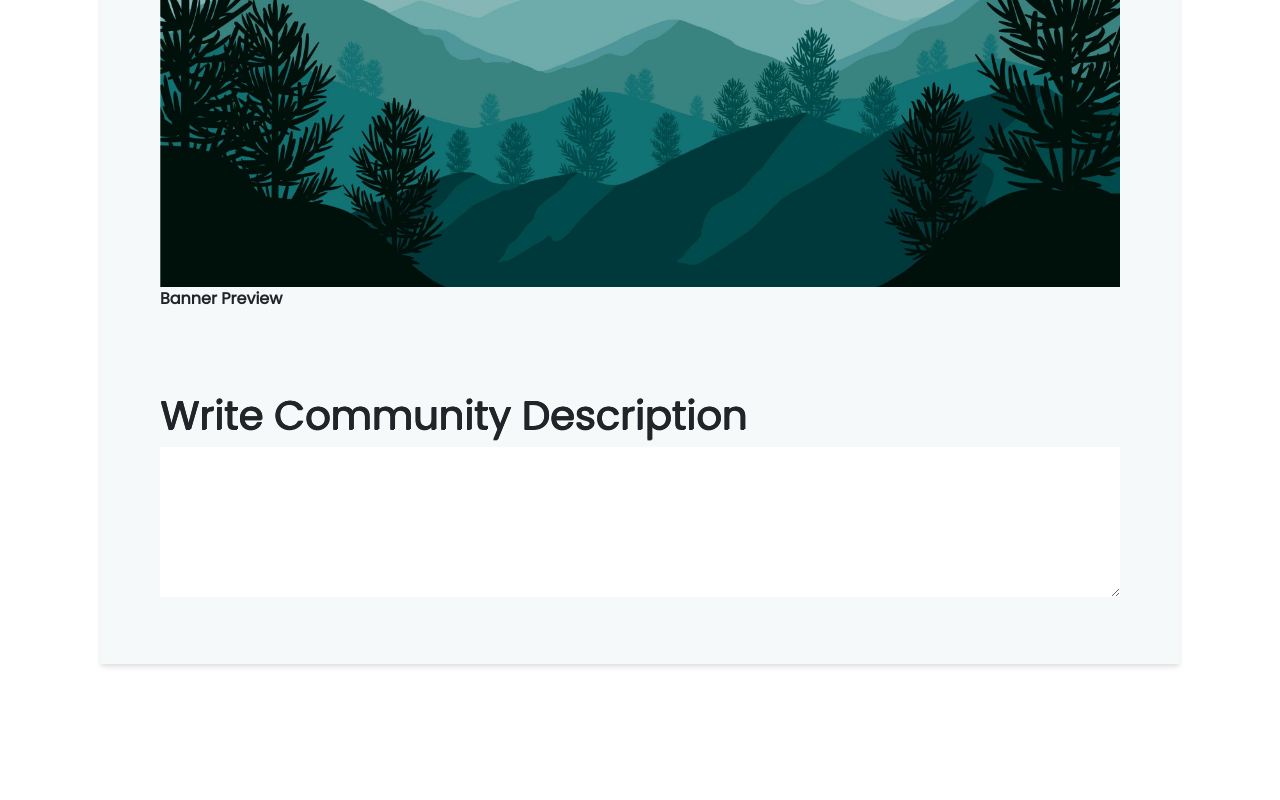
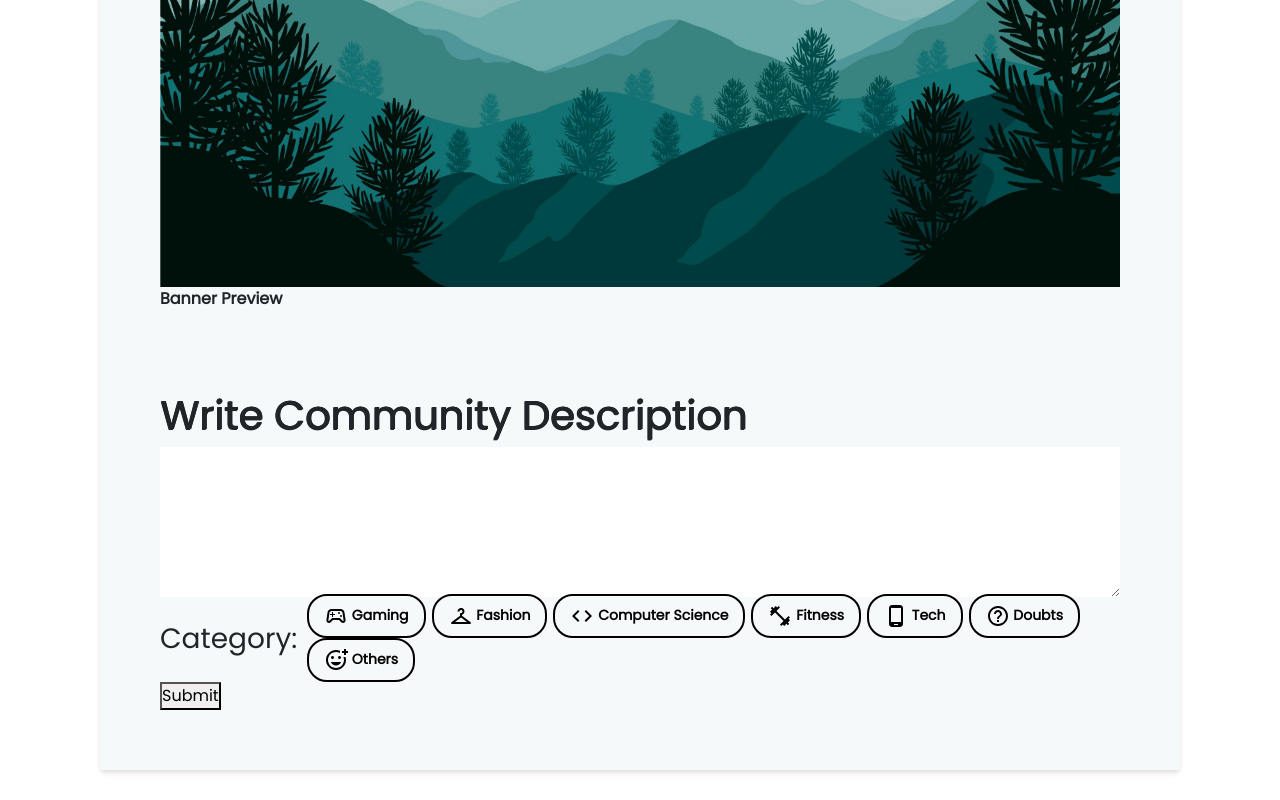
Before and after one commit to yuvrajSoneja2004/ask-wishdom, a React (Vite) app: page /createCommunity in a window 1280 px wide. Shown: the part 1231-2031 px from the top of the page. Before the commit the page ends 1925 px from the top, so only its background shows below. Built offline with nearby package versions, Linux system fonts and the light colour scheme; no server answers.

Commit message:
added add comm

```diff
--- a/src/pages/AskPage.jsx
+++ b/src/pages/AskPage.jsx
@@ -110,7 +110,6 @@ function AskPage() {
             </AskedBy>
             <AskCategory> <h3>Category:</h3>
                 <div>
-                    //** TODO: Follow the DRY rule and use map function to do this. */
                     <CategoryLink to={"/ask"} onClick={() => setTempCategory("gaming")}>  <SportsEsportsOutlinedIcon /> Gaming</CategoryLink>
                     <CategoryLink to={"/ask"} onClick={() => setTempCategory("fashion")}>  <CheckroomOutlinedIcon /> Fashion</CategoryLink>
                     <CategoryLink to={"/ask"} onClick={() => setTempCategory("computer-science")}>  <CodeOutlinedIcon /> Computer Science</CategoryLink>
--- a/src/pages/CreateCommunity.jsx
+++ b/src/pages/CreateCommunity.jsx
@@ -7,20 +7,34 @@ import CheckCircleOutlineIcon from '@mui/icons-material/CheckCircleOutline';
 import HighlightOffIcon from '@mui/icons-material/HighlightOff';
 import DefaultProfile from '../assets/defaultUser.jpg';
 import DefaultBanner from '../assets/defaultBanner.jpg';
+import { NavLink } from 'react-router-dom';
+import SportsEsportsOutlinedIcon from '@mui/icons-material/SportsEsportsOutlined';
+import CheckroomOutlinedIcon from '@mui/icons-material/CheckroomOutlined';
+import CodeOutlinedIcon from '@mui/icons-material/CodeOutlined';
+import FitnessCenterOutlinedIcon from '@mui/icons-material/FitnessCenterOutlined';
+import PhoneAndroidOutlinedIcon from '@mui/icons-material/PhoneAndroidOutlined';
+import HelpOutlineOutlinedIcon from '@mui/icons-material/HelpOutlineOutlined';
+import AddReactionOutlinedIcon from '@mui/icons-material/AddReactionOutlined';
+import { useAuth0 } from '@auth0/auth0-react';
 function CreateCommunity() {
 
 
     let { communityValidation, communtiyValidationData, isLoading } = useGlobal();
-
+    const [tempCategory, setTempCategory] = useState("others");
     const [questionValue, setQuestionValue] = useState("me")
     const [errorThemeQuestion, setErrorThemeQuestion] = useState({
         color: '#000'
     })
+
+    let { user } = useAuth0();
+
+
     // Profile image states
     const [inputProfileImage, setInputProfileImage] = useState(null);
     const [inputBannerImage, setInputBannerImage] = useState(null);
     const [base64ProfileImage, setBase64ProfileImage] = useState(DefaultProfile);
     const [base64BannerImage, setBase64BannerImage] = useState(DefaultBanner);
+    const [desc, setDesc] = useState("");
 
     const handleProfileChange = (e) => {
         const selectedImage = e.target.files[0];
@@ -32,7 +46,7 @@ function CreateCommunity() {
         };
         reader.readAsDataURL(selectedImage);
 
-        setImage(selectedImage);
+        setInputProfileImage(selectedImage);
     };
     const handleBannerChange = (e) => {
         const selectedImage = e.target.files[0];
@@ -44,10 +58,19 @@ function CreateCommunity() {
         };
         reader.readAsDataURL(selectedImage);
 
-        setImage(selectedImage);
+        setInputBannerImage(selectedImage);
     };
 
+    // const getAllCommunities = async (req, res) => {
+    //     try {
+    //         await axiosInstance.get("")
+    //     } catch (error) {
+
+    //     }
+    // }
+
     useEffect(() => {
+        // getAllCommunities();
         communityValidation(questionValue);
     }, [questionValue])
 
@@ -64,8 +87,27 @@ function CreateCommunity() {
     //         console.error(error);
     //       });
     //   };
-    const sumbitHandler = (e) => {
+    const sumbitHandler = async (e) => {
         e.preventDefault();
+        try {
+            let date = new Date();
+            let theRes = await axiosInstance.post(`/createCommunity`, {
+                name: questionValue,
+                profilePicture: base64ProfileImage,
+                bannerPicture: base64BannerImage,
+                desc: desc,
+                commCategory: tempCategory,
+                dateCreated: date.toDateString(),
+                communityCreator: {
+                    name: user.name,
+                    email: user.email,
+
+                }
+            })
+            console.log(theRes)
+        } catch (error) {
+            console.log("Error from client side while creating a community. cause :", error);
+        }
     }
 
     return (
@@ -105,11 +147,27 @@ function CreateCommunity() {
             </ProfileBanner>
             <CommunityDescription>
                 <h1>Write Community Description</h1>
-                <textarea required></textarea>
+                <textarea required value={desc} onChange={(e) => {
+                    setDesc(e.target.value)
+                }}></textarea>
             </CommunityDescription>
+            <AskCategory> <h3>Category:</h3>
+                <div>
+                    <CategoryLink to={"/createCommunity"} onClick={() => setTempCategory("gaming")}>  <SportsEsportsOutlinedIcon /> Gaming</CategoryLink>
+                    <CategoryLink to={"/createCommunity"} onClick={() => setTempCategory("fashion")}>  <CheckroomOutlinedIcon /> Fashion</CategoryLink>
+                    <CategoryLink to={"/createCommunity"} onClick={() => setTempCategory("computer-science")}>  <CodeOutlinedIcon /> Computer Science</CategoryLink>
+                    <CategoryLink to={"/createCommunity"} onClick={() => setTempCategory("fitness")}>  <FitnessCenterOutlinedIcon /> Fitness</CategoryLink>
+                    <CategoryLink to={"/createCommunity"} onClick={() => setTempCategory("tech")}>  <PhoneAndroidOutlinedIcon /> Tech</CategoryLink>
+                    <CategoryLink to={"/createCommunity"} onClick={() => setTempCategory("doubts")}>  <HelpOutlineOutlinedIcon /> Doubts</CategoryLink>
+                    <CategoryLink to={"/createCommunity"} onClick={() => setTempCategory("others")}>  <AddReactionOutlinedIcon /> Others</CategoryLink>
+                </div>
+
+            </AskCategory>
+            <button type='submit'>Submit</button>
         </Whole>
     )
 }
+
 
 
 const CommunityDescription = styled.div`
@@ -127,6 +185,35 @@ width: 100%;
     border: none;
     outline: none;
 }
+}
+`
+const CategoryLink = styled(NavLink)`
+    color: #000;
+    text-decoration: none;
+    border: 2px solid black;
+    padding: 8px 15px;
+    font-size: 14px;
+    border-radius: 20px;
+    font-weight: bolder;
+
+    &&:active , &&:focus {
+        color: #b92b27 !important;
+        border: 2px solid #b92b27;
+    }
+`
+const AskCategory = styled.div`
+display: flex;
+align-items: center;
+
+div {
+    margin-left: 10px;
+    margin-top: -10px;
+    display: flex;
+    flex-wrap: wrap;
+    column-gap: 6px;
+}
+h3 {
+    display: inline;
 }
 `
 
--- a/src/utils/axiosInstance.jsx
+++ b/src/utils/axiosInstance.jsx
@@ -3,5 +3,5 @@ import axios from "axios";
 // The axios Instance
 export const axiosInstance = axios.create({
     baseURL: 'http://localhost:6969/',
-    timeout: 1000,
+    timeout: 5000,
 });
```
